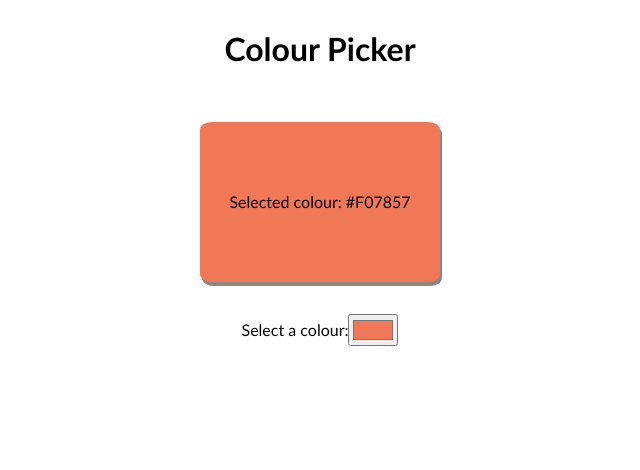
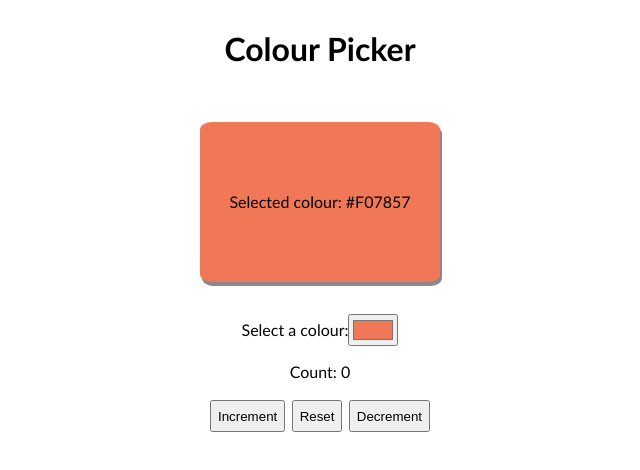
Before and after one commit to tommysrepos/react-colour-picker, a React (Vite) app: page / in a window 1280 px wide. Shown: the top 470 px of the page, without its empty margins (320-960 px from the left). Built offline with nearby package versions, Linux system fonts and the light colour scheme.

Commit message:
Added one counter component to the main app which updates the DOM

```diff
--- a/src/main.jsx
+++ b/src/main.jsx
@@ -1,10 +1,12 @@
 import React from 'react'
 import ReactDOM from 'react-dom/client'
 import ColourPicker from './ColourPicker.jsx'
+import Counter from './Counter.jsx'
 import './index.css'
 
 ReactDOM.createRoot(document.getElementById('root')).render(
   <React.StrictMode>
-    <ColourPicker/>
+    <ColourPicker />
+    <Counter />
   </React.StrictMode>,
 )
```
